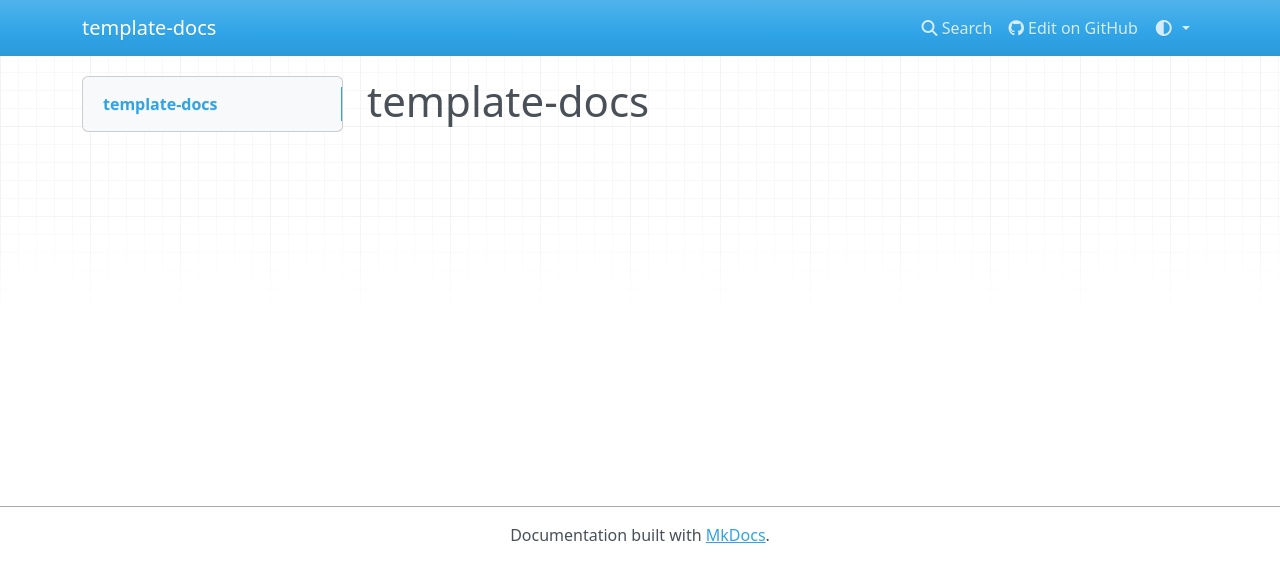
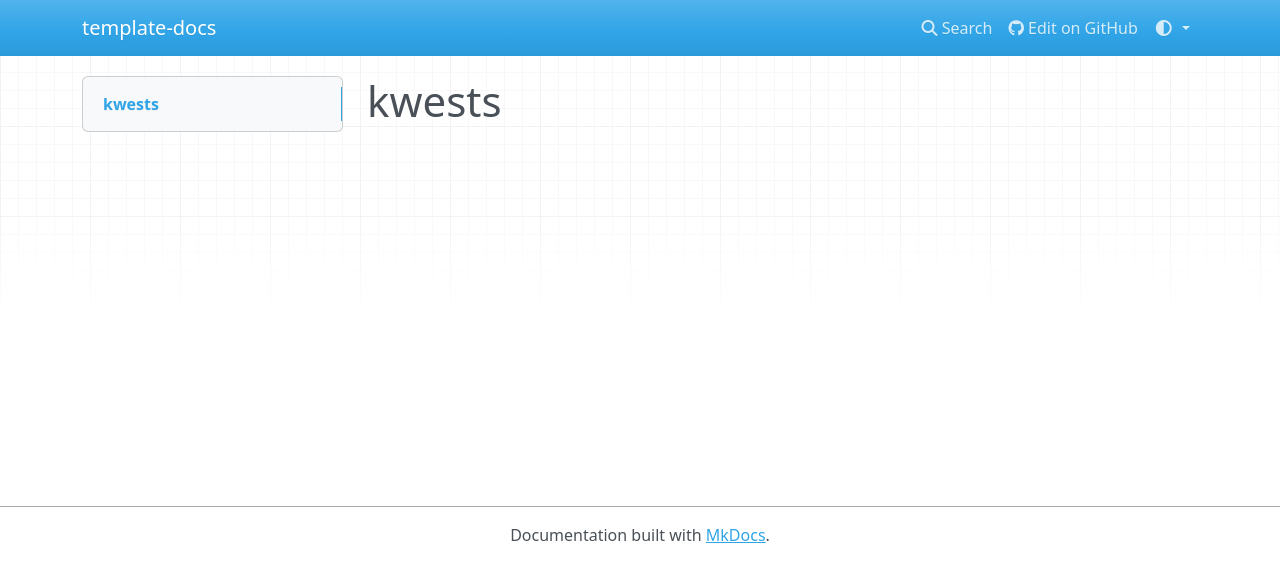
Before and after one commit to foe-eof/kwests-docs, an MkDocs documentation site: the page built from docs/index.md, in a window 1280 px wide. Shown: the top 582 px of the page. Built offline with MkDocs 1.6.1, drawn with Linux system fonts in a browser that asks for light colours; nearby versions of some CDN libraries.

Commit message:
change index.md header

```diff
--- a/docs/index.md
+++ b/docs/index.md
@@ -1 +1 @@
-# template-docs
+# kwests
```
